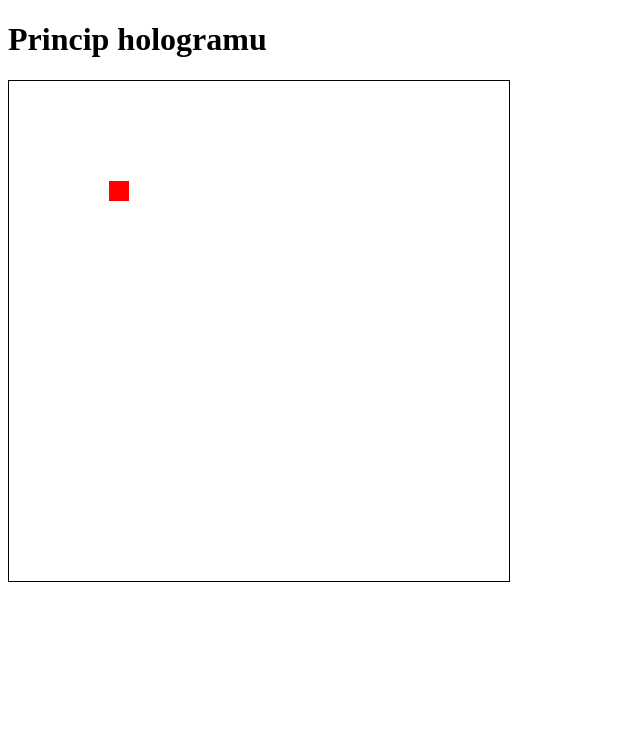
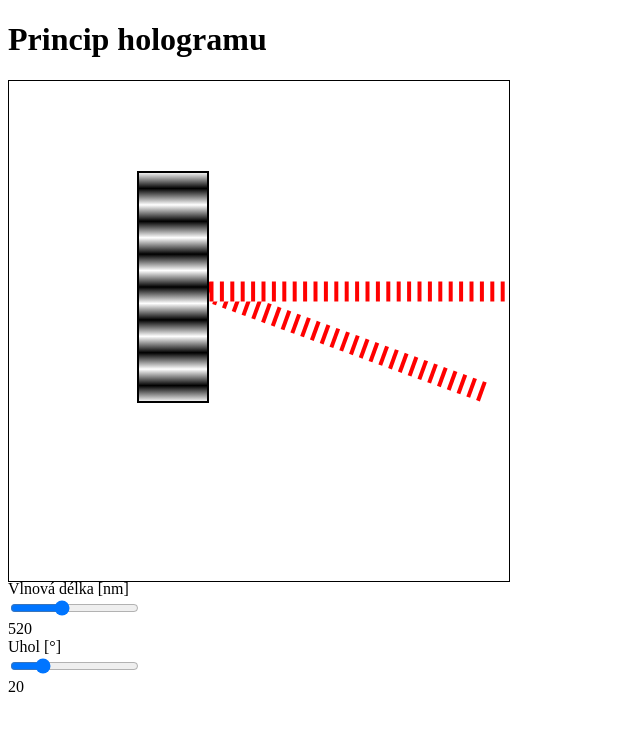
Before and after one commit to mlykotom/fyo-hologram, a plain HTML site: page index.html in a window 1280 px wide. Shown: the whole page, without its empty margins (0-640 px from the left). Drawn offline with Linux system fonts and the light colour scheme.

Commit message:
Prvý nástrel

```diff
--- a/index.html
+++ b/index.html
@@ -2,13 +2,28 @@
 <html lang="cs">
 <head>
     <meta charset="UTF-8">
+    <link href="style.css" rel="stylesheet" type="text/css">
     <title>Princip hologramu</title>
 </head>
 <body>
 <h1>Princip hologramu</h1>
-<canvas id="canvas" width="500" height="500" style="border:1px solid black;">
+<canvas id="canvas" width="500" height="500" style="border:1px solid black;"></canvas>
 
-</canvas>
+<div id="variables">
+    <div id="waveLength">
+        <div>Vlnová délka [nm]</div>
+        <input type="range" min="380" max="740" value="520" onchange="wavelengthValueChanged(this.value)">
+        <div id="wavelengthValue">520</div>
+    </div>
+
+    <div id="angle">
+        <div>Uhol [°]</div>
+        <input type="range" min="0" max="90" value="20" onchange="angleValueChanged(this.value)">
+        <div id="angleValue">20</div>
+    </div>
+</div>
+
+
 <script type="text/javascript" src="./js/fabric.js"></script>
 <script type="text/javascript" src="./js/hologram.js"></script>
 </body>
--- a/js/hologram.js
+++ b/js/hologram.js
@@ -1,15 +1,192 @@
+// TODO:
+// pociatocna vlnova dlzka je nastvena rucne, uhol to iste
+// style aspon trosku :D
+// zmena hodnoty vlnovej dlzky - eventListener?
+// skalovanie vlnovej dlzky na pixely?
 
-// create a wrapper around native canvas element (with id="c")
+
+// skalovanie osy, aby to bolo nejako rozumne viditelne
+var axisScale = 0.02
+var wavelength = 520;
+var waveAngle = 20;
+
+// create a wrapper around native canvas element (with id="canvas")
 var canvas = new fabric.Canvas('canvas');
 
-// create a rectangle object
-var rect = new fabric.Rect({
-    left: 100,
-    top: 100,
-    fill: 'red',
-    width: 20,
-    height: 20
-});
+//objektova vlna
+var objectWave  = new Wave(wavelength,waveAngle);
+objectWave.init();
 
-// "add" rectangle onto canvas
-canvas.add(rect);
+//referencna vlna
+var referenceWave  = new Wave(wavelength,0);
+referenceWave.init();
+
+//hologram
+var holo = new Hologram();
+holo.init();
+
+function wavelengthValueChanged(newValue)
+{
+    document.getElementById("wavelengthValue").innerHTML=newValue;
+    //KATASTROFA
+    objectWave.changeWaveLength(newValue);
+    referenceWave.changeWaveLength(newValue);
+    wavelength = newValue;
+    holo.computeInterference();
+}
+
+function angleValueChanged(newAngle){
+    document.getElementById("angleValue").innerHTML=newAngle;
+    objectWave.changeAngle( newAngle);
+    waveAngle = newAngle;
+    holo.computeInterference();
+}
+
+function Wave(wavelength_, waveAngle_){
+
+    var objectList = [];
+    var group  = null;
+    var waveWrapper = null;
+
+    this.wavelength = wavelength_ * axisScale;
+    this.waveAngle = waveAngle_;
+
+
+    this.init  = function(){
+
+        waveWrapper = new fabric.Rect({
+            //stroke: 'black',
+            //strokeWidth: 2,
+            left: 200,
+            top: 70,
+            width: 300,
+            height: 20,
+            fill: 'white'
+        });
+
+        objectList.push(waveWrapper);
+
+
+       this.fillWave();
+
+        group = new fabric.Group(objectList,{
+            left: 200,
+            top: 200,
+            angle: this.waveAngle
+        });
+
+        canvas.add(group);
+    };
+
+    this.fillWave = function () {
+        var currentX = waveWrapper.left;
+        var waveRight = waveWrapper.left +  waveWrapper.width;
+
+        while (currentX < waveRight ){
+            var waveLine =  new fabric.Rect({
+                left: currentX - 2 ,
+                top: waveWrapper.top ,
+                fill: 'red',
+                width: 4,
+                height: 20
+
+            });
+            objectList.push(waveLine);
+
+            currentX +=  this.wavelength;
+
+
+        }
+    }.bind(this);
+
+    this.changeAngle = function (newAngle) {
+        if(group != null){
+            this.waveAngle = newAngle;
+            group.angle = newAngle;
+        }
+        canvas.renderAll();
+    }.bind(this);
+
+
+    this.changeWaveLength = function (newWavelength) {
+
+        //tak toto je fakt KOKOTINA
+        var length = objectList.length;
+        for (var i = 1; i < length; i++) {
+            group.remove(group.item(1));
+
+        }
+        this.wavelength = newWavelength * axisScale;
+        this.fillWave();
+
+
+        canvas.renderAll();
+    }.bind(this);
+
+}
+
+function Hologram(){
+
+    var hologramRect = null;
+    var  interferenceMaximum = -1;
+    var numOfMaximas = 0;
+
+
+    this.init = function () {
+
+        hologramRect  = new fabric.Rect({
+            stroke: 'black',
+            strokeWidth: 2,
+            left: 200,
+            top: 90,
+            width: 230,
+            height: 70,
+            fill: 'white',
+            angle:90
+        });
+
+        this.computeInterference();
+
+        canvas.add(hologramRect);
+    }
+
+    this.computeInterference = function () {
+
+        interferenceMaximum = (wavelength*axisScale) / Math.sin(waveAngle * (Math.PI / 180) );
+        numOfMaximas = Math.floor(hologramRect.width / interferenceMaximum) ;
+
+        var colors = {
+            0: "white"
+        };
+
+        var colorStep = 1/ (numOfMaximas*2);
+        for(var n = 1; n < (numOfMaximas*2); n++){
+
+            //test ci je n lyche alebo sude
+            if(n === parseFloat(n)? !(n%2) : void 0)
+                colors[n*colorStep] = "white";
+            else
+                colors[n*colorStep] = "black";
+
+        }
+        colors[1] = "white";
+
+        hologramRect.setGradient('fill', {
+            x1: 0,
+            y1: hologramRect.height,
+            x2: hologramRect.width,
+            y2: hologramRect.height,
+            colorStops: colors
+        });
+    }
+
+}
+
+
+
+
+
+
+//k=2*pi/lambda;
+// y=2*IO*(1+cos(k*x-sin(fi)));
+//maxima: m*lambda/sin(angle)
```
Also changed, not shown: style.css (added).
